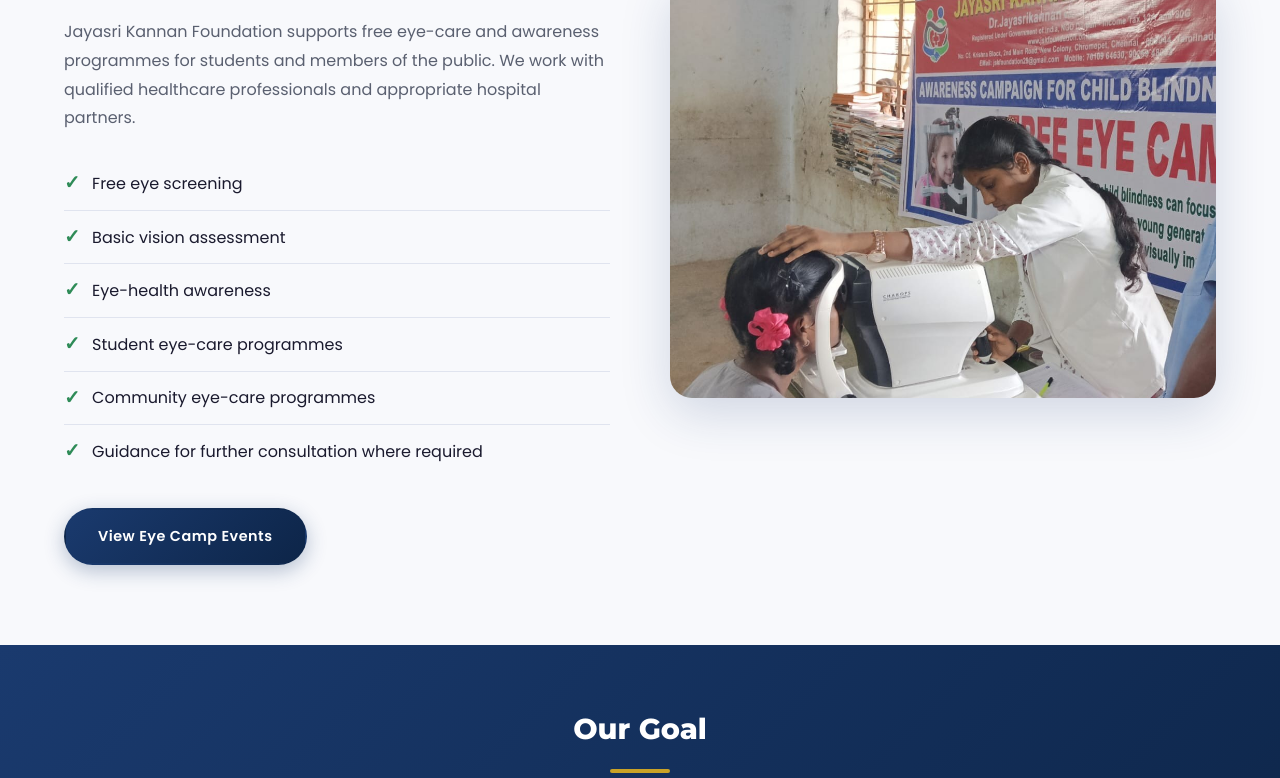
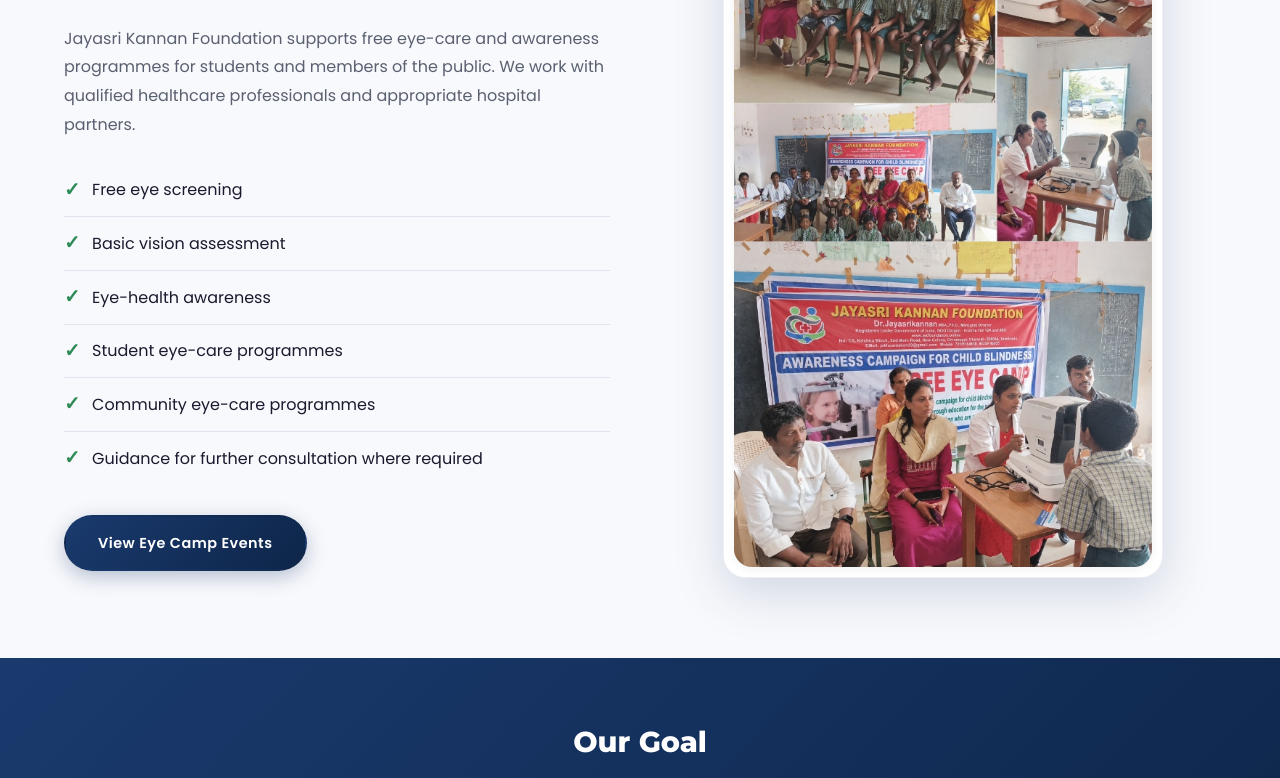
Before and after one commit to jayasrikannan29/jayasri-kannan-foundation, a plain HTML site: page user-side/eye-care.html in a window 1280 px wide. Shown: the part 765-1543 px from the top of the page. Drawn offline with Linux system fonts and the light colour scheme.

Commit message:
feat: replace single image with eye camp activity collage in eye care section

```diff
--- a/user-side/eye-care.html
+++ b/user-side/eye-care.html
@@ -84,8 +84,10 @@
         <a href="events.html" class="btn btn-blue">View Eye Camp Events</a>
       </div>
 
-      <div>
-        <img src="images/eye/eye1.jpeg" alt="Free Eye Camp" style="width:100%;border-radius:var(--radius-lg);box-shadow:var(--shadow-lg);height:420px;object-fit:cover;" />
+      <div style="display:flex;justify-content:center;align-items:center;">
+        <div style="background:var(--white);padding:10px;border-radius:var(--radius-lg);box-shadow:var(--shadow-lg);border:1px solid rgba(26,58,110,0.08);max-width:440px;width:100%;">
+          <img src="images/eye/eye-collage.jpg" alt="Free Eye Camp Activities - Awareness Campaign for Child Blindness" style="width:100%;height:auto;border-radius:calc(var(--radius-lg) - 4px);display:block;box-shadow:0 2px 10px rgba(0,0,0,0.06);" />
+        </div>
       </div>
     </div>
   </div>
```
Also changed, not shown: user-side/index.html (+4 -2 lines), user-side/images/eye/eye-collage.jpg (added).
